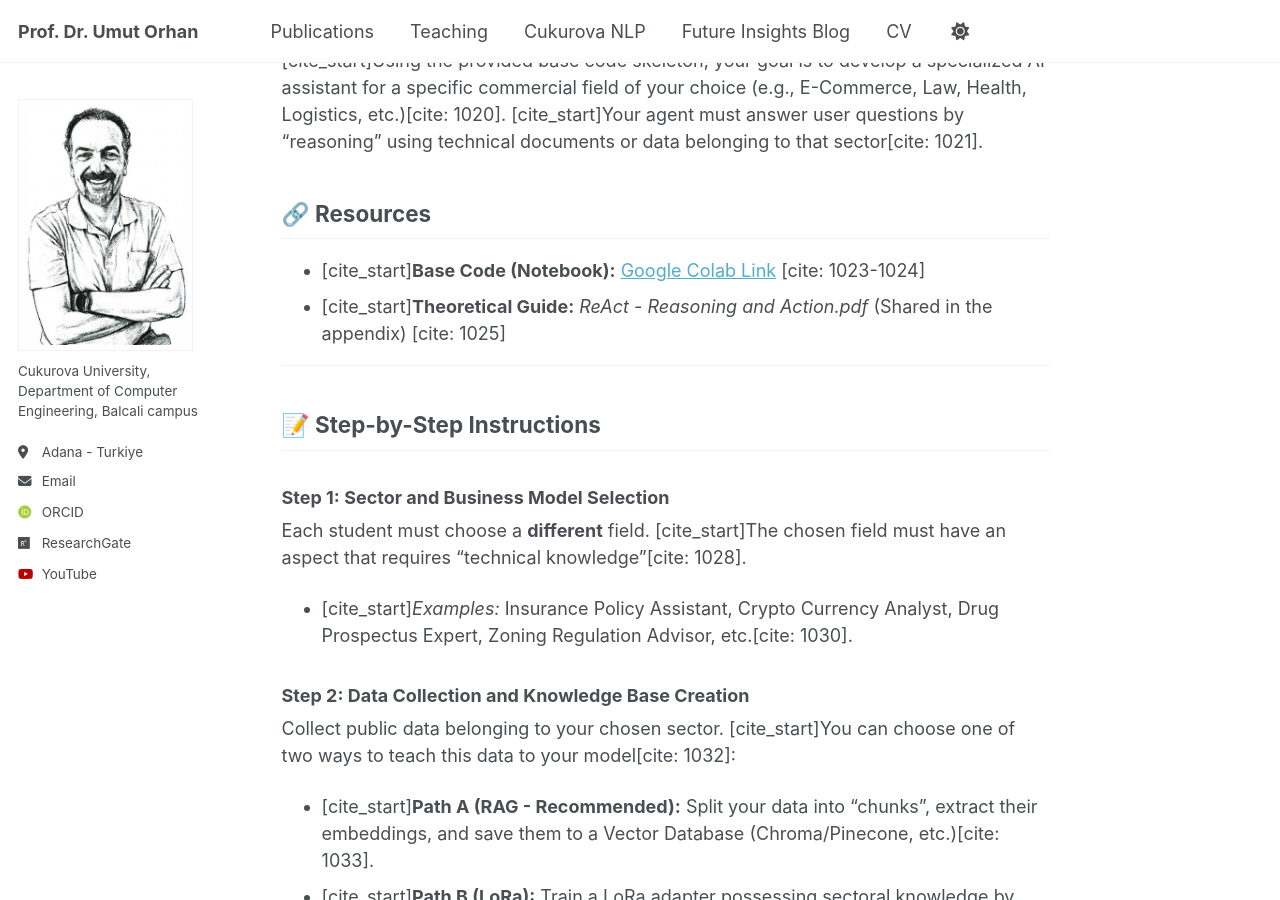
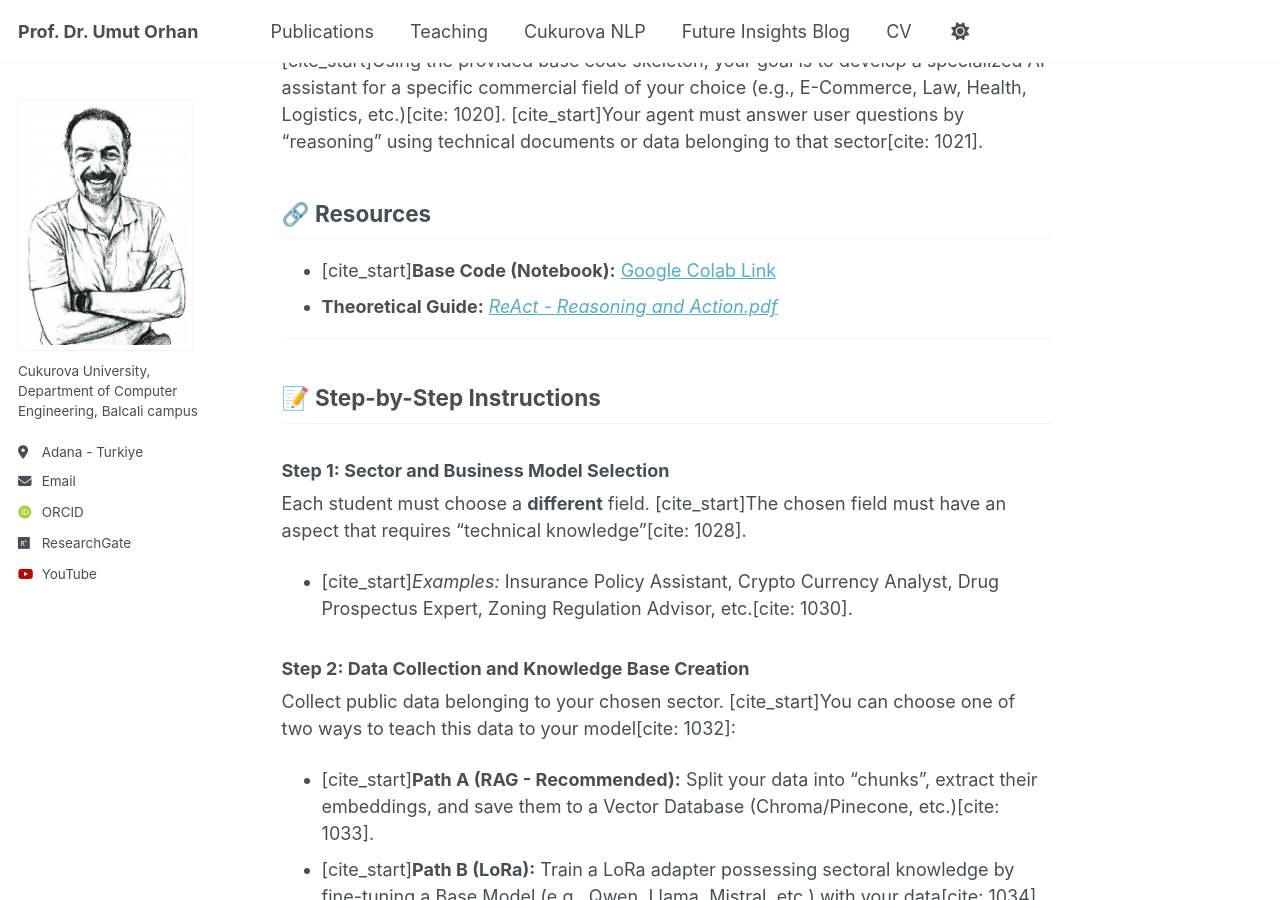
Before and after one commit to uorhan/uorhan.github.io, a Jekyll site: the page built from files/Agentic-task.md, in a window 1280 px wide and 900 px high, scrolled down 325 px. Built offline with Jekyll 4.4.1, drawn with Linux system fonts in a browser that asks for light colours; some web fonts are replaced.

Commit message:
Refactor resource links in Agentic-task.md
Updated resource links to use HTML anchor tags for better formatting.

```diff
--- a/files/Agentic-task.md
+++ b/files/Agentic-task.md
@@ -15,8 +15,8 @@ description: "A task to transform a static LLM into an autonomous ReAct Agent ca
 
 ## 🔗 Resources
 
-* [cite_start]**Base Code (Notebook):** [Google Colab Link](https://colab.research.google.com/drive/1P_6jWDjVKEgOgPZXxUCXleyg5ERIt4Pl?usp=sharing) [cite: 1023-1024]
-* [cite_start]**Theoretical Guide:** *ReAct - Reasoning and Action.pdf* (Shared in the appendix) [cite: 1025]
+* [cite_start]**Base Code (Notebook):** <A href="https://colab.research.google.com/drive/1P_6jWDjVKEgOgPZXxUCXleyg5ERIt4Pl?usp=sharing"> Google Colab Link</a>
+* **Theoretical Guide:** <A href="https://uorhan.github.io/files/Agent.pdf">*ReAct - Reasoning and Action.pdf*</a>
 
 ---
 
```
